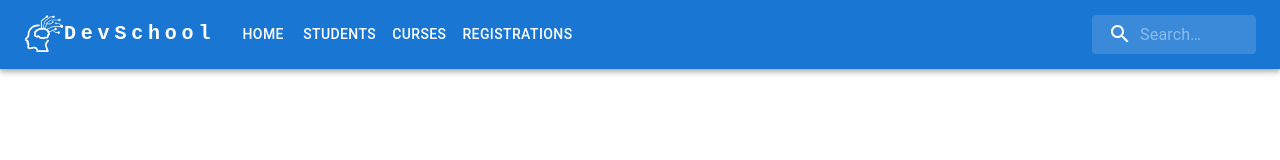
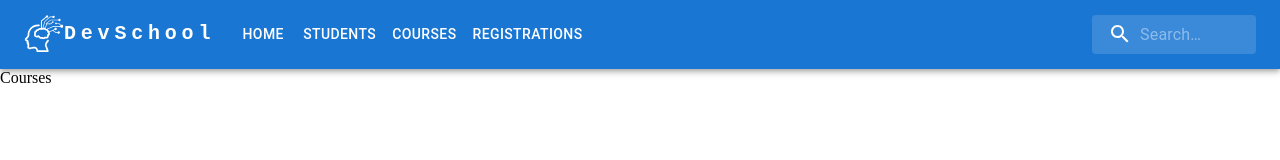
Before and after one commit to joaoluke/scholl, a React (Vite) app: page /courses in a window 1280 px wide. Shown: the top 160 px of the page. Built offline with nearby package versions, Linux system fonts and the light colour scheme.

Commit message:
feat: create courses page

```diff
--- a/src/App.tsx
+++ b/src/App.tsx
@@ -1,9 +1,8 @@
-import { useState } from "react";
 import { Routes, Route } from "react-router-dom";
 import Snackbar from "@mui/material/Snackbar";
 
 import { Header, Alert } from "./components";
-import { Students } from "./pages";
+import { Students, Courses } from "./pages";
 import { useAlertsContext } from "./contexts/Alerts";
 
 function App() {
@@ -25,9 +24,10 @@ function App() {
         </Alert>
       </Snackbar>
 
-      <Header></Header>
+      <Header />
       <Routes>
         <Route path="/students" element={<Students />} />
+        <Route path="/courses" element={<Courses />} />
       </Routes>
     </div>
   );
--- a/src/components/Card/index.tsx
+++ b/src/components/Card/index.tsx
@@ -71,7 +71,6 @@ export const CardComponent = ({
 
   return (
     <>
-
       <Dialog
         open={openModalConfirmationDelete === Number(id)}
         onClose={() => changeModalConfirmationDelete(-1)}
@@ -79,8 +78,8 @@ export const CardComponent = ({
         <DialogTitle>Delete Student</DialogTitle>
         <DialogContent>
           <DialogContentText>
-              Are you sure you want to remove this student? This action cannot
-              be undone.
+            Are you sure you want to remove this student? This action cannot be
+            undone.
           </DialogContentText>
         </DialogContent>
         <DialogActions>
@@ -107,7 +106,6 @@ export const CardComponent = ({
           )}
         </DialogActions>
       </Dialog>
-
       <Card
         sx={{
           width: 250,
@@ -135,13 +133,10 @@ export const CardComponent = ({
           </Badge>
         </CardContent>
         <CardActions disableSpacing>
-          <IconButton>
-            <DeleteIcon
-              onClick={() => changeModalConfirmationDelete(Number(id))}
-              color="primary"
-            />
+          <IconButton onClick={() => changeModalConfirmationDelete(Number(id))}>
+            <DeleteIcon color="primary" />
           </IconButton>
-          <IconButton>
+          <IconButton onClick={() => changeModalConfirmationDelete(Number(id))}>
             <EditIcon color="primary" />
           </IconButton>
           <ExpandMore
--- a/src/components/Header/index.tsx
+++ b/src/components/Header/index.tsx
@@ -59,7 +59,7 @@ const StyledInputBase = styled(InputBase)(({ theme }) => ({
   },
 }));
 
-const pages = ["Home", "Students", "Curses", "Registrations"];
+const pages = ["Home", "Students", "Courses", "Registrations"];
 
 export const Header = () => {
   const { getStudentsContext } = useStudentContext();
@@ -133,8 +133,8 @@ export const Header = () => {
                 display: { xs: "block", md: "none" },
               }}
             >
-              {pages.map((page) => (
-                <Link to={`/${page.toLowerCase()}`}>
+              {pages.map((page, index) => (
+                <Link key={index} to={`/${page.toLowerCase()}`}>
                   <MenuItem key={page} onClick={handleCloseNavMenu}>
                     <Typography textAlign="center">{page}</Typography>
                   </MenuItem>
@@ -162,8 +162,12 @@ export const Header = () => {
             LOGO
           </Typography>
           <Box sx={{ flexGrow: 1, display: { xs: "none", md: "flex" } }}>
-            {pages.map((page) => (
-              <Link to={`/${page.toLowerCase()}`} style={{ textDecoration: 'none' }}>
+            {pages.map((page, index) => (
+              <Link
+                key={index}
+                to={`/${page.toLowerCase()}`}
+                style={{ textDecoration: "none" }}
+              >
                 <Button
                   key={page}
                   onClick={handleCloseNavMenu}
--- /dev/null
+++ b/src/pages/courses/index.tsx
@@ -0,0 +1,3 @@
+export const Courses = () => {
+    return <div>Courses</div>
+}
--- a/src/pages/index.ts
+++ b/src/pages/index.ts
@@ -1 +1,2 @@
 export * from './students'
+export * from './courses'
--- a/src/pages/students/style.ts
+++ b/src/pages/students/style.ts
@@ -1,10 +1,6 @@
 import styled from "styled-components";
 
-export const Container = styled.div`
-  /* display: flex;
-  flex-wrap: wrap;
-  justify-content: center; */
-`;
+export const Container = styled.div``;
 
 export const Header = styled.header`
   text-align: center;
```
Lines whose indentation alone changed are shown as unchanged.
